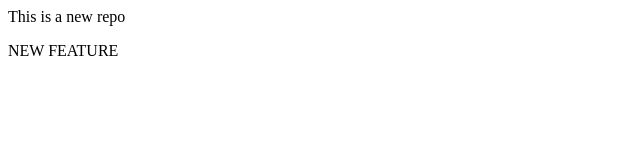
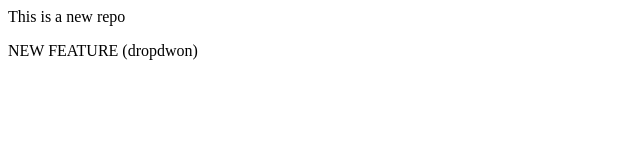
Before and after one commit to asraym/localrepo, a plain HTML site: page index.html in a window 1280 px wide. Shown: the full height of the page, 0-640 px from the left. Drawn offline with Linux system fonts and the light colour scheme.

```diff
--- a/index.html
+++ b/index.html
@@ -1,2 +1,2 @@
 <p>This is a new repo</p>
-<p> NEW FEATURE </p>
+<p> NEW FEATURE (dropdwon)</p>
```
